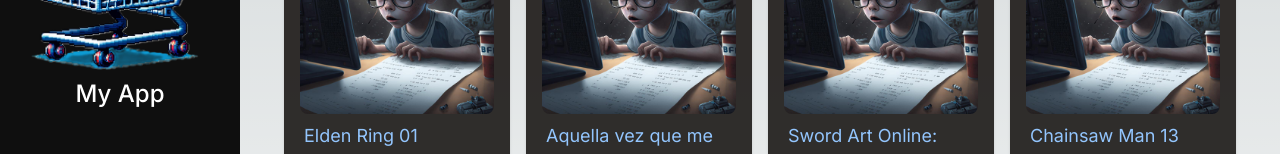
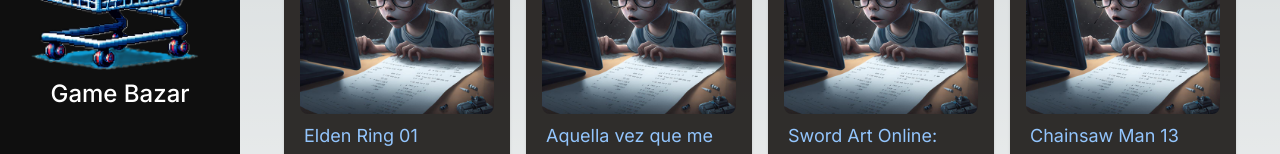
Before and after one commit to leandrodrey/nextjs-course-coderhouse, a Next.js app: page / in a window 1280 px wide. Shown: the part 164-318 px from the top of the page. Built offline with nearby package versions, Linux system fonts and the light colour scheme.

Commit message:
Page Title updated

```diff
--- a/app/components/ui/NavBar.tsx
+++ b/app/components/ui/NavBar.tsx
@@ -12,7 +12,7 @@
         <>
             <div className={` ${open ? "w-60" : "w-20 "} flex flex-col justify-between bg-[#0f0f0f] h-screen p-5 pt-8 relative duration-300`}>
                 <div>
-                    <ArrowCircleLeftIcon className={`text-blue-300 absolute cursor-pointer -right-3 top-9 w-7 ${!open && "rotate-180"}`} onClick={() => setOpen(!open)} />
+                    <ArrowCircleLeftIcon className={`text-blue-300 absolute cursor-pointer -right-3 top-9 w-7 ${!open && "rotate-180"}`} onClick={() => setOpen(!open)}/>
                     <div className="flex flex-col gap-x-4 items-center">
                         <img
                             alt={"logo"}
@@ -20,12 +20,12 @@
                             className={`cursor-pointer duration-500 ${open && "rotate-[360deg]"}`}
                         />
                         <h1 className={`py-2 text-white origin-left font-medium text-2xl duration-200 ${!open && "scale-0"}`}>
-                            My App
+                            Game Bazar
                         </h1>
                     </div>
-                    <Menu open={open} />
+                    <Menu open={open}/>
                 </div>
-                <SocialIcons menuOpen={open} />
+                <SocialIcons menuOpen={open}/>
             </div>
         </>
     )
```
